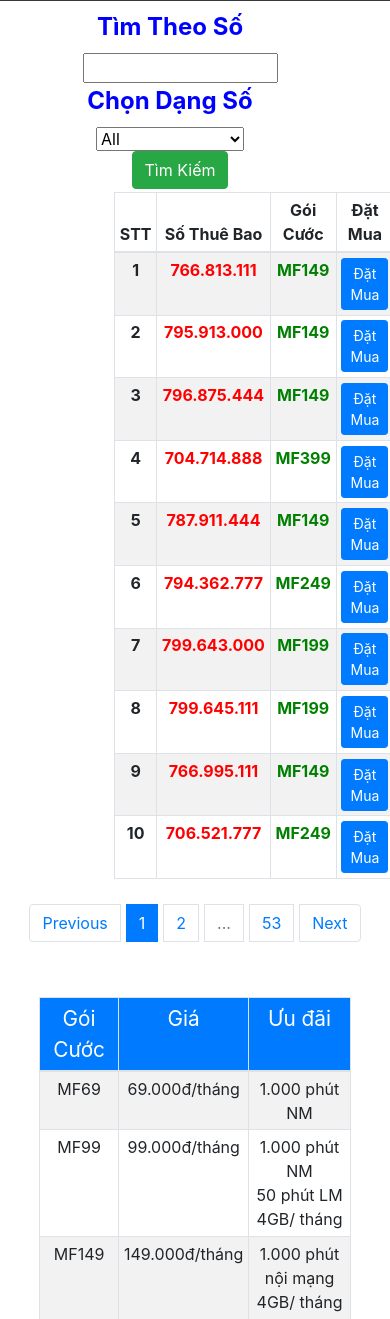
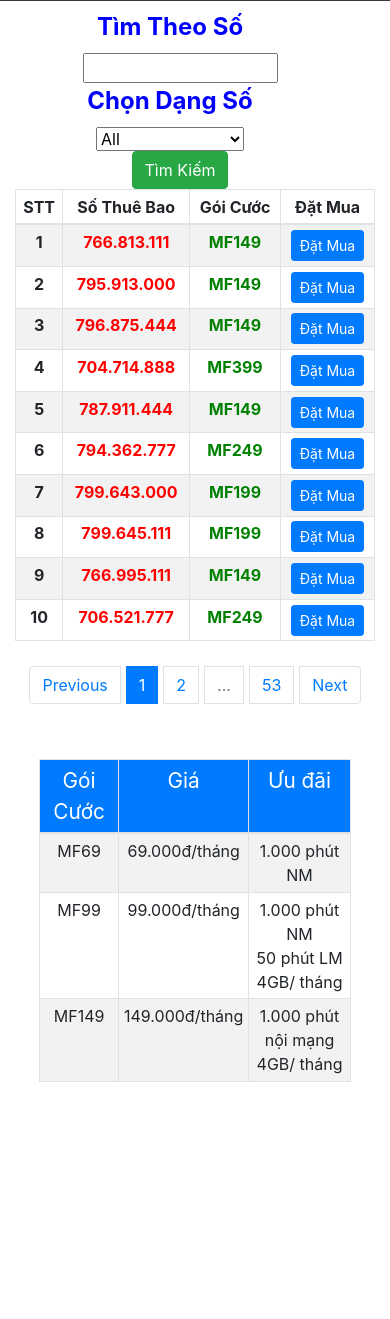
Before and after one commit to Cuongtq88/simmobi, a Flask app: page /trasau in a window 390 px wide. Shown: the part 301-1620 px from the top of the page. Run offline with Flask 2, Linux system fonts and the light colour scheme; data comes from the database, SQL or seed files in the repository; some libraries are stand-ins or nearby versions; some web fonts are replaced.

Commit message:
Thay dổi lớn

```diff
--- a/static/css/styles.css
+++ b/static/css/styles.css
@@ -38,7 +38,8 @@ and (min-device-width : 320px)
 and (max-device-width : 480px) {
 .bang-tt{
   font-size: 1rem;
-  width: 60%;
+  width: 100%;
+  margin:auto;
 }
 .title-goicuoc{
     font-size: 2rem;
@@ -196,6 +197,11 @@ p{
    .title-goicuoc{
       font-size: 1.3rem;
   }
+  .bang-tt{
+  font-size: 1rem;
+  width: 100%;
+  margin:auto;
+}
 
 #navbar{
 position:fixed;
```
